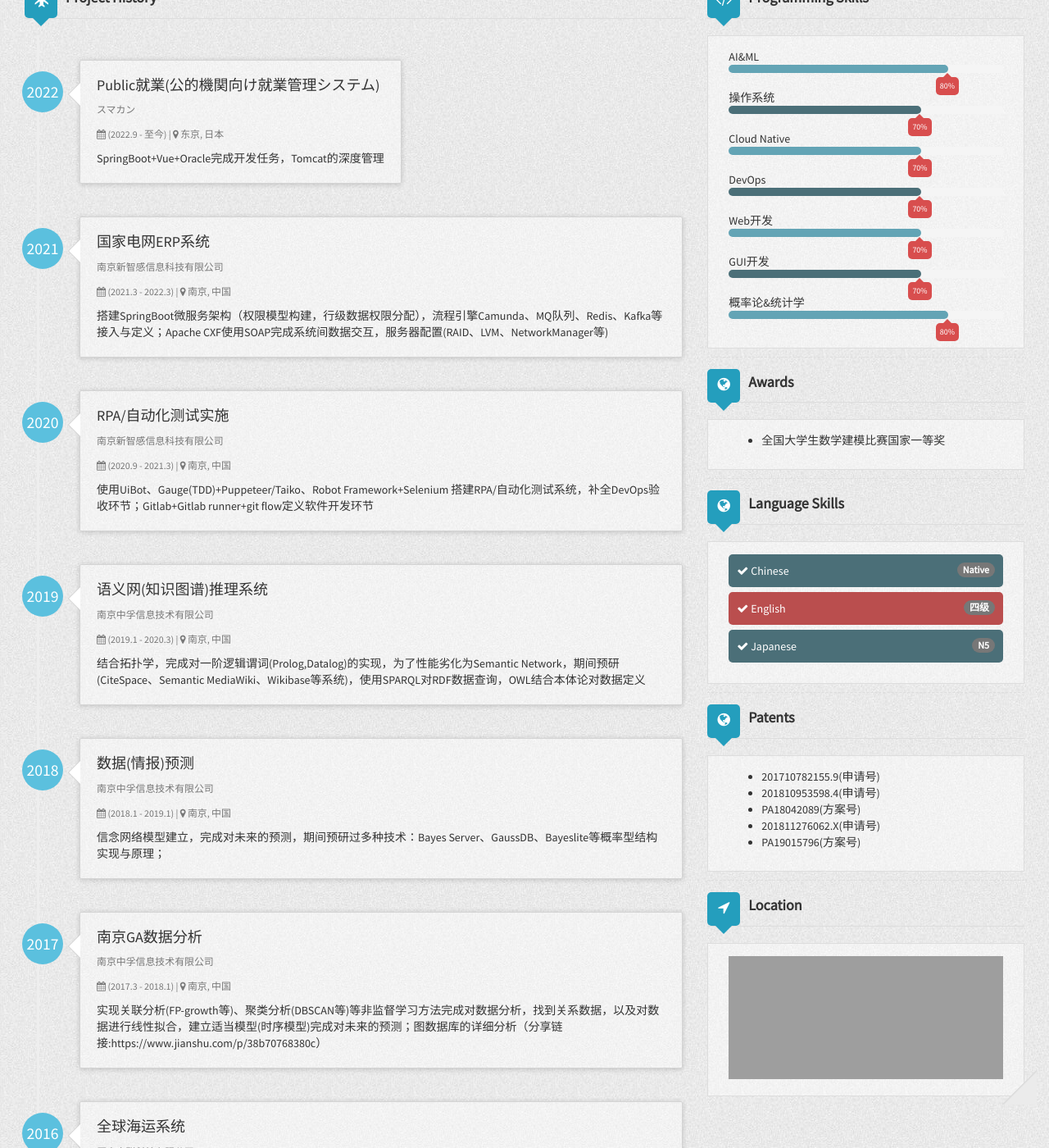
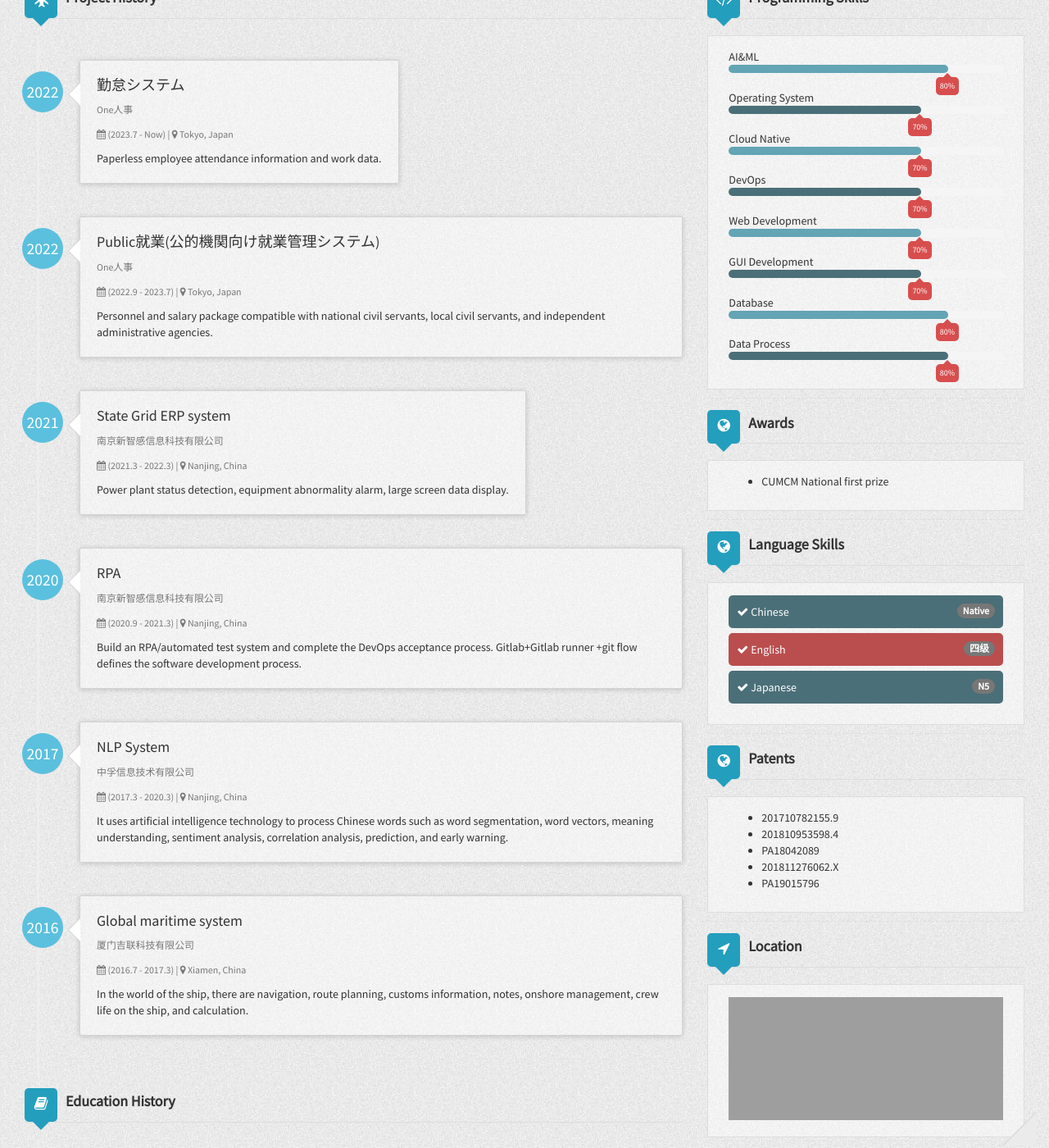
Before and after one commit to blaspheme/blaspheme.github.io, a Jekyll site: the page built from index.html, in a window 1280 px wide and 1400 px high, scrolled down 194 px. Shown: the whole window at 82% size. Built offline with Jekyll 4.4.1, drawn with Linux system fonts in a browser that asks for light colours; nearby versions of some CDN libraries; some of the changed text lies outside the part shown; grey boxes are pictures that could not be loaded.

```diff
--- a/_config.yml
+++ b/_config.yml
@@ -1,6 +1,6 @@
 # Site settings
-title: 暁の履歴書
-description: 暁の履歴書
+title: Wang's Resume
+description: Wang's Resume
 favicon: /assets/img/avatar.jpeg
 baseurl:
 url: https://github.com/blaspheme/blaspheme.github.io
@@ -14,8 +14,8 @@ exclude: [vendor]
 
 # Author settings
 author:
-  name: 王晓
-  title: 算法工程师&架构师
+  name: Wang Xiao
+  title: Software Engineer
   address: Tokyo, Japan
   email: mooncrime93@gmail.com
   link:
@@ -28,89 +28,53 @@ author:
 #  stackoverflow: 4582127
   workHistory:
     - work7:
+      company: 勤怠システム
+      location: Tokyo, Japan
+      title: One人事
+      started: 2022
+      duration: (2023.7 - Now)
+      description: Paperless employee attendance information and work data.
+    - work7:
       company: Public就業(公的機関向け就業管理システム)
-      location: 东京, 日本
-      title: スマカン
+      location: Tokyo, Japan
+      title: One人事
       started: 2022
-      duration: (2022.9 - 至今)
-      description: SpringBoot+Vue+Oracle完成开发任务，Tomcat的深度管理
+      duration: (2022.9 - 2023.7)
+      description: Personnel and salary package compatible with national civil servants, local civil servants, and independent administrative agencies.
     - work6:
-      company: 国家电网ERP系统
-      location: 南京, 中国
+      company: State Grid ERP system
+      location: Nanjing, China
       title: 南京新智感信息科技有限公司
       started: 2021
       duration: (2021.3 - 2022.3)
-      description: 搭建SpringBoot微服务架构（权限模型构建，行级数据权限分配），流程引擎Camunda、MQ队列、Redis、Kafka等接入与定义；Apache CXF使用SOAP完成系统间数据交互，服务器配置(RAID、LVM、NetworkManager等)
+      description: Power plant status detection, equipment abnormality alarm, large screen data display.
     - work5:
-      company: RPA/自动化测试实施
-      location: 南京, 中国
+      company: RPA
+      location: Nanjing, China
       title: 南京新智感信息科技有限公司
       started: 2020
       duration: (2020.9 - 2021.3)
-      description: 使用UiBot、Gauge(TDD)+Puppeteer/Taiko、Robot Framework+Selenium 搭建RPA/自动化测试系统，补全DevOps验收环节；Gitlab+Gitlab runner+git flow定义软件开发环节
-    - work4:
-      company: 语义网(知识图谱)推理系统
-      location: 南京, 中国
-      title: 南京中孚信息技术有限公司
-      started: 2019
-      duration: (2019.1 - 2020.3)
-      description: 结合拓扑学，完成对一阶逻辑谓词(Prolog,Datalog)的实现，为了性能劣化为Semantic Network，期间预研(CiteSpace、Semantic MediaWiki、Wikibase等系统)，使用SPARQL对RDF数据查询，OWL结合本体论对数据定义
-    - work3:
-      company: 数据(情报)预测
-      location: 南京, 中国
-      title: 南京中孚信息技术有限公司
-      started: 2018
-      duration: (2018.1 - 2019.1)
-      description: 信念网络模型建立，完成对未来的预测，期间预研过多种技术：Bayes Server、GaussDB、Bayeslite等概率型结构实现与原理；
+      description: Build an RPA/automated test system and complete the DevOps acceptance process. Gitlab+Gitlab runner +git flow defines the software development process.
     - work2:
-      company: 南京GA数据分析
-      location: 南京, 中国
-      title: 南京中孚信息技术有限公司
+      company: NLP System
+      location: Nanjing, China
+      title: 中孚信息技术有限公司
       started: 2017
-      duration: (2017.3 - 2018.1)
-      description: 实现关联分析(FP-growth等)、聚类分析(DBSCAN等)等非监督学习方法完成对数据分析，找到关系数据，以及对数据进行线性拟合，建立适当模型(时序模型)完成对未来的预测；图数据库的详细分析（分享链接:https://www.jianshu.com/p/38b70768380c）
+      duration: (2017.3 - 2020.3)
+      description: It uses artificial intelligence technology to process Chinese words such as word segmentation, word vectors, meaning understanding, sentiment analysis, correlation analysis, prediction, and early warning.
     - work1:
-      company: 全球海运系统
-      location: 厦门, 中国
+      company: Global maritime system
+      location: Xiamen, China
       title: 厦门吉联科技有限公司
       started: 2016
       duration: (2016.7 - 2017.3)
-      description: 主要负责使用Java，完成原生GUI和后端Web服务的开发，在职期间写过8000多行的Oracle的存储过程；使用其他的各种语言完成对数据处理，VBA、Python、R等
-  companyHistory:
-    - company4:
-      company: スマカン
-      location: 东京, 日本
-      title: Java开发
-      started: 2022
-      duration: (2022.9 - 至今)
-      description: Java/Vue开发，Tomcat管理&配置
-    - company3:
-      company: 南京新智感信息科技有限公司
-      location: 南京, 中国
-      title: 架构师
-      started: 2020
-      duration: (2020.9 - 2022.3)
-      description: 期间主要从事架构职位：①RPA/自动化测试实践;②Cloud Native实践;③DevOps体系的培训与实践;④SpringBoot(RESTFul、SOAP)系统构建
-    - company2:
-      company: 南京中孚信息技术有限公司
-      location: 南京, 中国
-      title: 算法工程师
-      started: 2017
-      duration: (2017.3 - 2020.3)
-      description: 期间从事算法开发：①贝叶斯概率论(DNN)的研究和实现;②Semantic Network、NLP的研究与实现;③图数据库与图算法的研究与实现;④其他的各类算法实现
-    - company1:
-      company: 厦门吉联科技有限公司
-      location: 厦门, 中国
-      title: Java Developer
-      started: 2016
-      duration: (2016.7 - 2017.3)
-      description: 期间主要使用的技术栈：①OSGI+JFace+RCP3.x(Eclipse)开发原生桌面端;②Spring+Struts2+Hibernate后台开发;③Oracle使用;④Maven、WebLogic、VBA等各类工具使用
+      description: In the world of the ship, there are navigation, route planning, customs information, notes, onshore management, crew life on the ship, and calculation.
   educationHistory:
     - education1:
-      organization: 集美大学诚毅学院
-      location: 厦门, 中国
-      degree: Bachelor(学士)
-      major: Software Engineering(软件工程)
+      organization: Chengyi College，Jimei University
+      location: Xiamen, China
+      degree: Bachelor
+      major: Software Engineering
       started: 2012
       duration: (2012 - 2016)
       description:
@@ -126,24 +90,24 @@ author:
       proficiency: N5
   award:
     - award1:
-      name: 全国大学生数学建模比赛国家一等奖
+      name: CUMCM National first prize
   patent:
     - patent1:
-      name: 201710782155.9(申请号)
+      name: 201710782155.9
     - patent2:
-      name: 201810953598.4(申请号)
+      name: 201810953598.4
     - patent3:
-      name: PA18042089(方案号)
+      name: PA18042089
     - patent4:
-      name: 201811276062.X(申请号)
+      name: 201811276062.X
     - patent5:
-      name: PA19015796(方案号)
+      name: PA19015796
   programmingSkills:
     - skill1:
       name: AI&ML
       percentage: 80%
     - skill3:
-      name: 操作系统
+      name: Operating System
       percentage: 70%
     - skill4:
       name: Cloud Native
@@ -152,11 +116,14 @@ author:
       name: DevOps
       percentage: 70%
     - skill6:
-      name: Web开发
+      name: Web Development
       percentage: 70%
     - skill7:
-      name: GUI开发
+      name: GUI Development
       percentage: 70%
     - skill2:
-      name: 概率论&统计学
+      name: Database
       percentage: 80%
+    - skill8:
+      name: Data Process
+      percentage: 80%
--- a/_includes/footer.html
+++ b/_includes/footer.html
@@ -2,7 +2,7 @@
     <div class="container-fluid">
         <div class="row-fluid">
             <div class="col-md-12">
-                Copyright &copy; 2022 {{ site.author.name }} - All rights reserved.
+                Copyright &copy; 2024 {{ site.author.name }} - All rights reserved.
             </div>
         </div>
     </div>
```
Also changed, not shown: _config copy.yml (added, +162 -0 lines).
